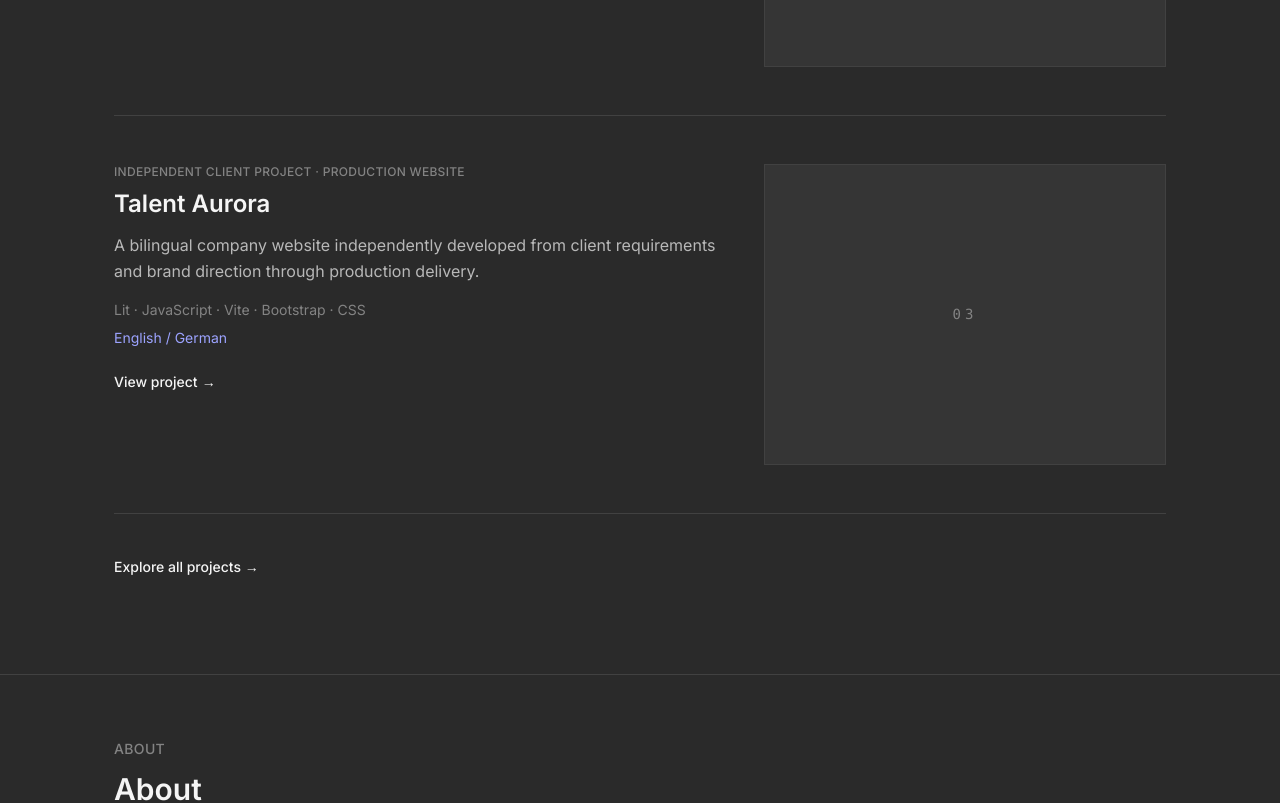
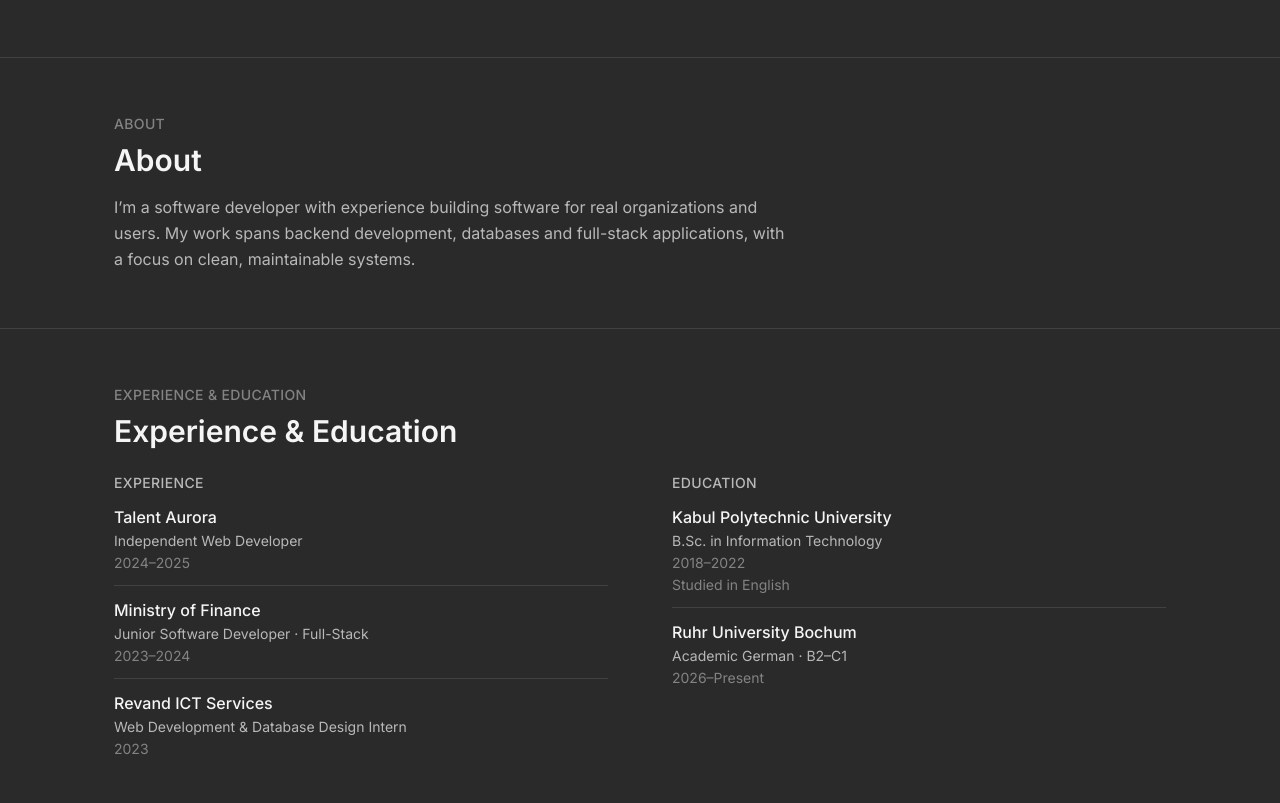
Before and after one commit to wais865/wais865-wais-portfolio, a Next.js app: page / in a window 1280 px wide. Shown: the part 1550-2353 px from the top of the page. Built offline with nearby package versions, Linux system fonts and the light colour scheme.

Commit message:
fix: improve homepage vertical rhythm

```diff
--- a/src/components/home/Contact.tsx
+++ b/src/components/home/Contact.tsx
@@ -15,7 +15,7 @@
         Open to junior software engineering opportunities in Germany.
       </p>
 
-      <div className="mt-6 flex flex-wrap items-center gap-6 text-sm">
+      <div className="mt-5 flex flex-wrap items-center gap-6 text-sm">
         <TextLink href={siteLinks.github} external>
           GitHub ↗
         </TextLink>
--- a/src/components/home/CurrentlyBuilding.tsx
+++ b/src/components/home/CurrentlyBuilding.tsx
@@ -15,7 +15,7 @@
             Next.js · TypeScript · Tailwind CSS · Figma
           </p>
         </div>
-        <p className="mt-3 max-w-2xl text-sm leading-relaxed text-secondary">
+        <p className="mt-2 max-w-2xl text-sm leading-relaxed text-secondary">
           This portfolio is itself an active project, built and iterated on
           in the open using the same standards applied to the work shown
           above.
--- a/src/components/home/ExperienceEducation.tsx
+++ b/src/components/home/ExperienceEducation.tsx
@@ -6,13 +6,13 @@
 
 export default function ExperienceEducation() {
   return (
-    <Section id="experience" bordered>
+    <Section id="experience" bordered padding="compact">
       <SectionLabel>Experience &amp; Education</SectionLabel>
       <h2 className="text-2xl font-semibold text-primary md:text-3xl">
         Experience &amp; Education
       </h2>
 
-      <div className="mt-8 grid grid-cols-1 gap-10 md:grid-cols-2 md:gap-16">
+      <div className="mt-6 grid grid-cols-1 gap-10 md:grid-cols-2 md:gap-16">
         <div>
           <h3 className="text-sm font-medium tracking-wide text-secondary uppercase">
             Experience
--- a/src/components/home/SelectedProject.tsx
+++ b/src/components/home/SelectedProject.tsx
@@ -11,24 +11,24 @@
   index,
 }: SelectedProjectProps) {
   return (
-    <article className="group grid grid-cols-1 gap-6 py-10 transition-colors hover:bg-surface/40 md:grid-cols-[58%_1fr] md:items-start md:gap-10 md:py-12">
+    <article className="group grid grid-cols-1 gap-3 py-4 transition-colors hover:bg-surface/40 md:grid-cols-[58%_1fr] md:items-start md:gap-10 md:py-5">
       <div>
         <p className="text-xs font-medium tracking-wide text-muted uppercase">
           {project.meta}
         </p>
-        <h3 className="mt-2 text-xl font-semibold text-primary md:text-2xl">
+        <h3 className="mt-1.5 text-xl font-semibold text-primary md:text-2xl">
           {project.title}
         </h3>
-        <p className="mt-3 text-base leading-relaxed text-secondary">
+        <p className="mt-1.5 text-base leading-relaxed text-secondary">
           {project.description}
         </p>
-        <p className="mt-4 text-sm text-muted">{project.stack.join(" · ")}</p>
+        <p className="mt-2 text-sm text-muted">{project.stack.join(" · ")}</p>
         {project.highlight ? (
-          <p className="mt-2 text-sm text-accent">{project.highlight}</p>
+          <p className="mt-1.5 text-sm text-accent">{project.highlight}</p>
         ) : null}
         <Link
           href={project.href}
-          className="mt-6 inline-flex items-center gap-1 text-sm font-medium text-primary transition-colors hover:text-accent focus-visible:outline-none focus-visible:ring-2 focus-visible:ring-accent focus-visible:ring-offset-2 focus-visible:ring-offset-background rounded-sm"
+          className="mt-3 inline-flex items-center gap-1 text-sm font-medium text-primary transition-colors hover:text-accent focus-visible:outline-none focus-visible:ring-2 focus-visible:ring-accent focus-visible:ring-offset-2 focus-visible:ring-offset-background rounded-sm"
         >
           View project
           <span
@@ -40,7 +40,7 @@
         </Link>
       </div>
 
-      <div className="flex h-20 items-center justify-center border border-border bg-surface-2 transition-colors group-hover:border-muted md:h-auto md:aspect-[4/3]">
+      <div className="flex h-16 items-center justify-center border border-border bg-surface-2 transition-colors group-hover:border-muted md:h-32">
         <span className="font-mono text-sm tracking-[0.3em] text-muted">
           {String(index + 1).padStart(2, "0")}
         </span>
--- a/src/components/home/SelectedWork.tsx
+++ b/src/components/home/SelectedWork.tsx
@@ -6,13 +6,13 @@
 
 export default function SelectedWork() {
   return (
-    <Section id="work" bordered>
+    <Section id="work" bordered padding="compact">
       <SectionLabel>Selected Work</SectionLabel>
       <h2 className="text-2xl font-semibold text-primary md:text-3xl">
         Projects
       </h2>
 
-      <div className="mt-10 divide-y divide-border border-y border-border">
+      <div className="mt-6 divide-y divide-border border-y border-border">
         {projects.map((project, index) => (
           <SelectedProject
             key={project.slug}
@@ -22,7 +22,7 @@
         ))}
       </div>
 
-      <div className="mt-10">
+      <div className="mt-6">
         <Link
           href="/projects"
           className="text-sm font-medium text-primary transition-colors hover:text-accent focus-visible:outline-none focus-visible:ring-2 focus-visible:ring-accent focus-visible:ring-offset-2 focus-visible:ring-offset-background rounded-sm"
--- a/src/components/home/Technologies.tsx
+++ b/src/components/home/Technologies.tsx
@@ -4,13 +4,13 @@
 
 export default function Technologies() {
   return (
-    <Section id="technologies" bordered>
+    <Section id="technologies" bordered padding="compact">
       <SectionLabel>Technologies</SectionLabel>
       <h2 className="text-2xl font-semibold text-primary md:text-3xl">
         Technologies
       </h2>
 
-      <div className="mt-8 grid grid-cols-1 gap-x-10 gap-y-8 sm:grid-cols-2 lg:grid-cols-3">
+      <div className="mt-6 grid grid-cols-1 gap-x-10 gap-y-6 sm:grid-cols-2 lg:grid-cols-3">
         {technologies.map((group) => (
           <div key={group.category}>
             <h3 className="text-sm font-medium tracking-wide text-secondary uppercase">
--- a/src/components/layout/Section.tsx
+++ b/src/components/layout/Section.tsx
@@ -10,8 +10,8 @@
 }
 
 const paddingClasses: Record<NonNullable<SectionProps["padding"]>, string> = {
-  default: "py-16 md:py-24",
-  compact: "py-12 md:py-16",
+  default: "py-12 md:py-20",
+  compact: "py-10 md:py-14",
 };
 
 export default function Section({
--- a/src/components/ui/SectionLabel.tsx
+++ b/src/components/ui/SectionLabel.tsx
@@ -1,6 +1,6 @@
 export default function SectionLabel({ children }: { children: string }) {
   return (
-    <p className="mb-3 text-sm font-medium tracking-wide text-muted uppercase">
+    <p className="mb-2 text-sm font-medium tracking-wide text-muted uppercase">
       {children}
     </p>
   );
```
